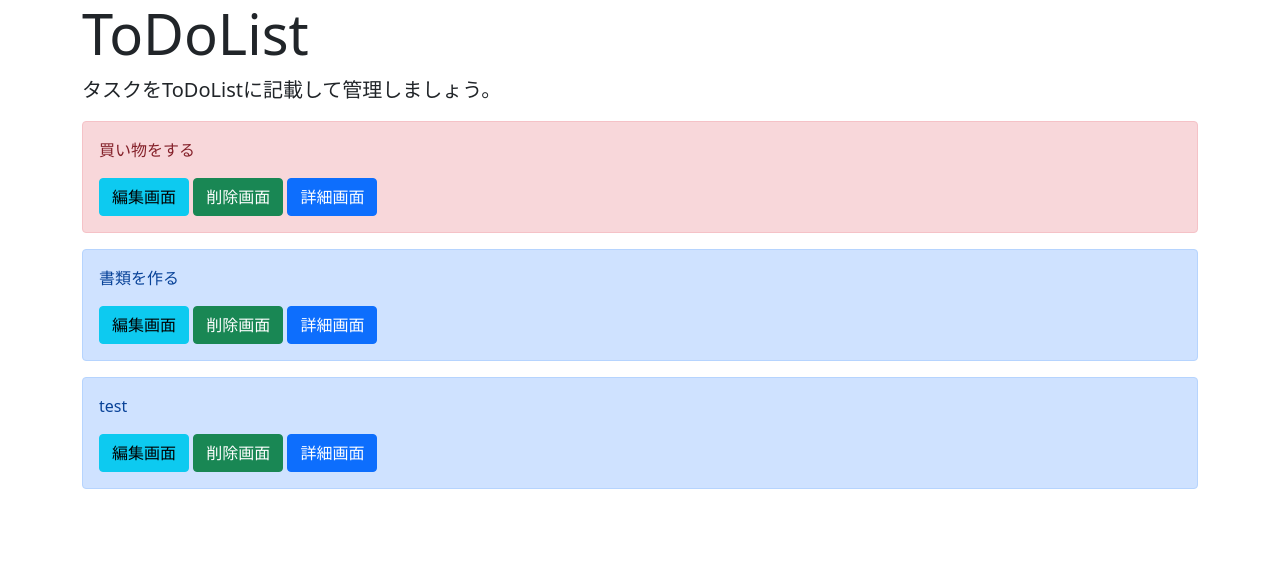
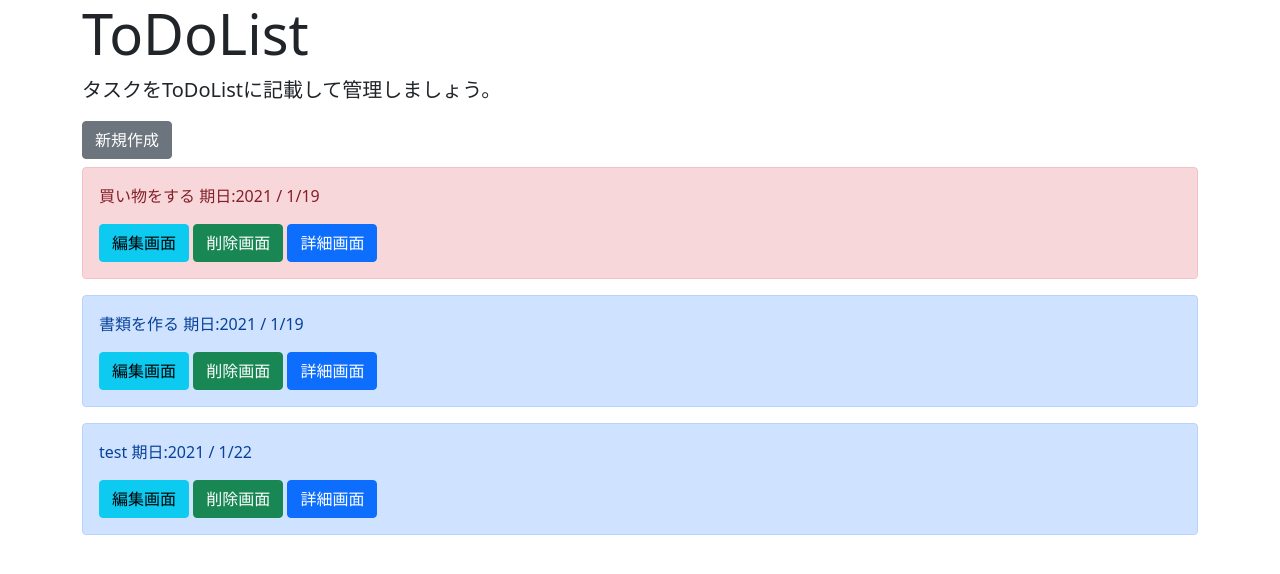
Before and after one commit to nsktky/to_do, a Django app: page /list/ in a window 1280 px wide. Shown: the top 574 px of the page. Run offline with Django 3.2, Linux system fonts and the light colour scheme; data comes from the database, SQL or seed files in the repository; both versions use the stored data as it was after the commit.

Commit message:
見た目の調整,listページでのtodo作成ボタン追加

```diff
--- a/templates/list.html
+++ b/templates/list.html
@@ -13,11 +13,12 @@
 {% block content %}
 <!-- object_listはviews.pyのToDoListで指定した全てのmodelデータ -->
 <div class="container">
+  <a href="{% url 'create' %}" class="btn btn-secondary mb-2" tabindex="-1" role="button" aria-disabled="true">新規作成</a>
     {% for item in object_list %}
     <!-- 各フィールドを指定しオブジェクトを取り出す -->
     <!-- {{ item.priority }}で優先度に応じたalert-以降の文字列を引っ張ってくる -->
     <div class="alert alert-{{ item.priority }}" role="alert">
-        <p>{{ item.title }}</p>
+        <p>{{ item.title }} 期日:{{ item.duedate | date:'Y / n/j' }}</p>
         <!-- リンク先を設定urls.pyで指定したnameで逆引き どのデータか指定するためpkを指定-->
         <a href="{% url 'update' item.pk %}" class="btn btn-info" tabindex="-1" role="button" aria-disabled="true">編集画面</a>
         <a href="{% url 'delete' item.pk %}" class="btn btn-success" tabindex="-1" role="button" aria-disabled="true">削除画面</a>
```
Also changed, not shown: db.sqlite3.
